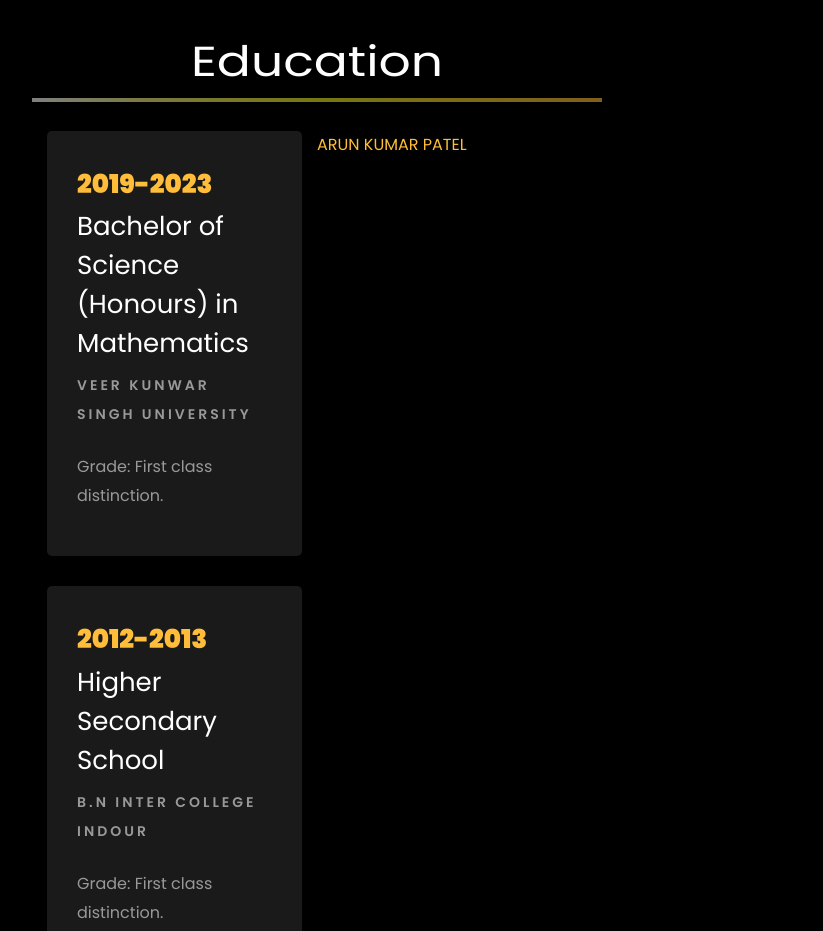
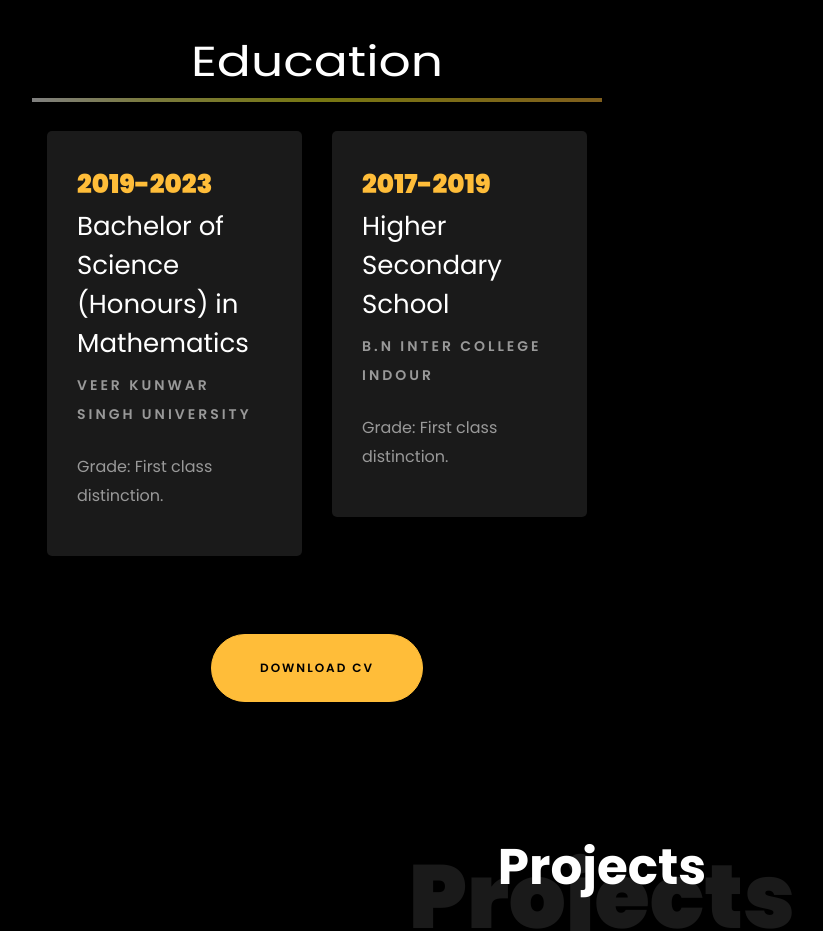
Before and after one commit to data-wizard-AKP/arun_portfolio.github.io, a plain HTML site: page index.html in a window 1280 px wide. Shown: the part 2700-3631 px from the top of the page, without its empty margins (38-861 px from the left). Drawn offline with Linux system fonts and the light colour scheme; files whose address does not match are found by name.

Commit message:
Update index.html

```diff
--- a/index.html
+++ b/index.html
@@ -373,16 +373,15 @@
     					<p class="mt-4">Grade: First class distinction.</p>
     				</div>
     			</div>
-<div class="badge-base LI-profile-badge" data-locale="en_US" data-size="medium" data-theme="dark" data-type="VERTICAL" data-vanity="arunkrpatel" data-version="v1"><a class="badge-base__link LI-simple-link" href="https://in.linkedin.com/in/arunkrpatel?trk=profile-badge">ARUN KUMAR PATEL</a></div>
 
     			<div class="col-md-6">
     				<div class="resume-wrap ftco-animate">
-    					<span class="date">2012-2013</span>
+    					<span class="date">2017-2019</span>
     					<h2>Higher Secondary School</h2>
     					<span class="position">B.N Inter College Indour</span>
     					<p class="mt-4">Grade: First class distinction.</p>
     				</div>
-				</div>
+    			</div>
     		</div>
 
     		<div class="row justify-content-center mt-5">
@@ -628,6 +627,4 @@
   <script src="js/scrollax.min.js"></script>
 
   <script src="js/main.js"></script>
-
-  </body>
-</html>
+  <script src="https://platform.linkedin.com/badges/js/profile.js" async defer type=
```
